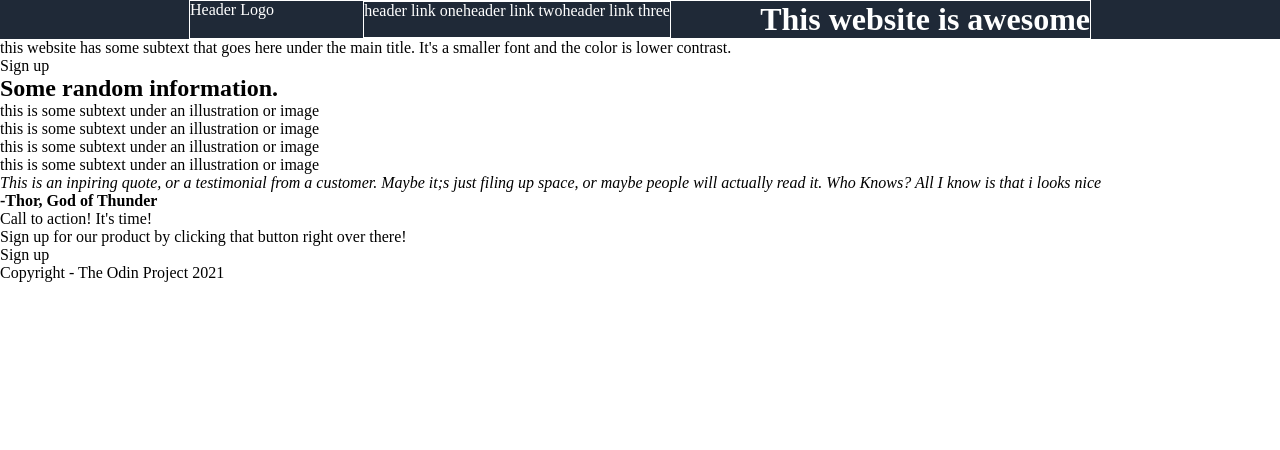
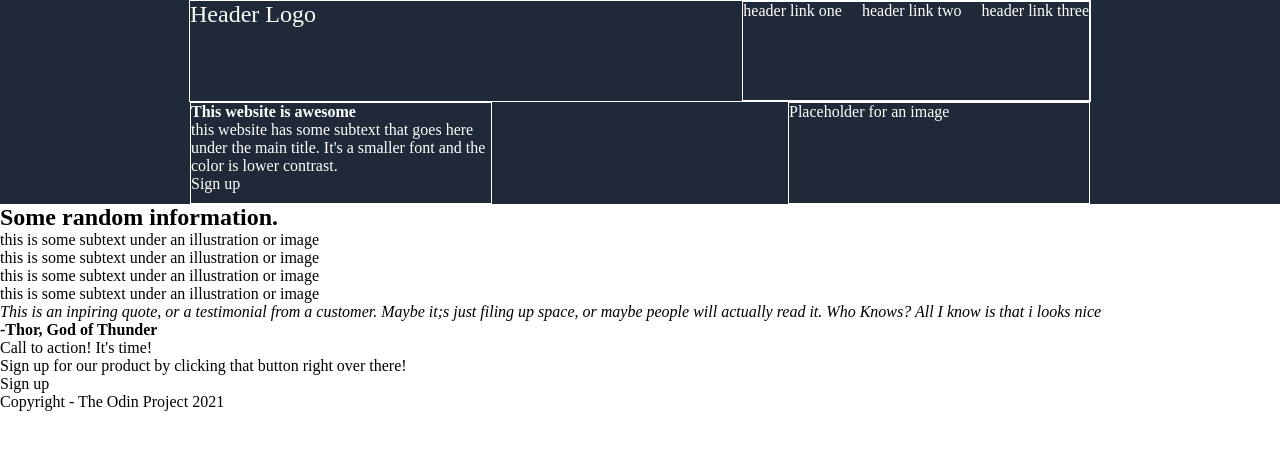
Before and after one commit to TerryBoris/landing-page, a plain HTML site: page index.html in a window 1280 px wide. Drawn offline with Linux system fonts and the light colour scheme.

Commit message:
create two blocks for the main section

```diff
--- a/index.html
+++ b/index.html
@@ -14,29 +14,33 @@
 <body>
     <!-- this is the first part of the website-->
     <div class='top-container'>
-        <div class="grid-2x2">
-            <div class="Header Logo">Header Logo</div>
-
+        <div class="top">
+            <div class="header-logo">Header Logo</div>
 
             <div class="links">
                 <div class="thead thead1">header link one</div>
                 <div class="thead thead2">header link two</div>
                 <div class="thead thead3">header link three</div>
             </div>
+        </div>
+    </div>
 
-        <h1 class="sub-top-container">This website is awesome</h1>
-
+    <div class="sub-top-container">
+        <div class="sub-top">
+            <div class="sub-top-item">
+                <b>This website is awesome</b>
+                <p>this website has some subtext that goes here under the main title.
+                It's a smaller font and the color is lower contrast.
+                </p>
+                <p>Sign up</p>
+            </div>
+            <div class="sub-top-item image">
+                Placeholder for an image
+            </div>
         </div>
-
     </div>
 
 
-
-       <p>this website has some subtext that goes here under the main title.
-        It's a smaller font and the color is lower contrast.
-    </p>
-
-    <p>Sign up</p>
 
     <!-- this is the second part of the website-->
     <h2>Some random information.</h2>
--- a/style.css
+++ b/style.css
@@ -12,22 +12,52 @@
     padding: 0 20px;
     display: flex;
     justify-content: center;
-    flex-wrap: wrap;
 }
 
-.grid-2x2 {
+.top {
     border: 1px solid #fff;
     width: 900px;
+    height: 100px;
     display: flex;
     justify-content: space-between;
+    flex-wrap: wrap;
 }
 
 .links {
     border: 1px solid #fff;
     display: flex;
-    justify-content: space-between;
+    justify-content: flex-start;
 }
 
-.header-link-two {
+.header-logo {
+    font-size: 24px;
+    color: #F9FAF8;
+}
+
+.thead2 {
     margin: 0 20px;
 }
+
+.sub-top-container {
+    color: #fff;
+    background-color: #1F2937;
+    padding: 0 20px;
+    display: flex;
+    justify-content: center;
+}
+
+.sub-top {
+    width: 900px;
+    display: flex;
+    justify-content: space-between;
+    flex-wrap: wrap;
+}
+
+.sub-top-item {
+    border: 1px solid #fff;
+    display: flex;
+    flex-direction: column;
+    justify-content: flex-start;
+    width: 300px;
+    height: 100px;
+}
```
